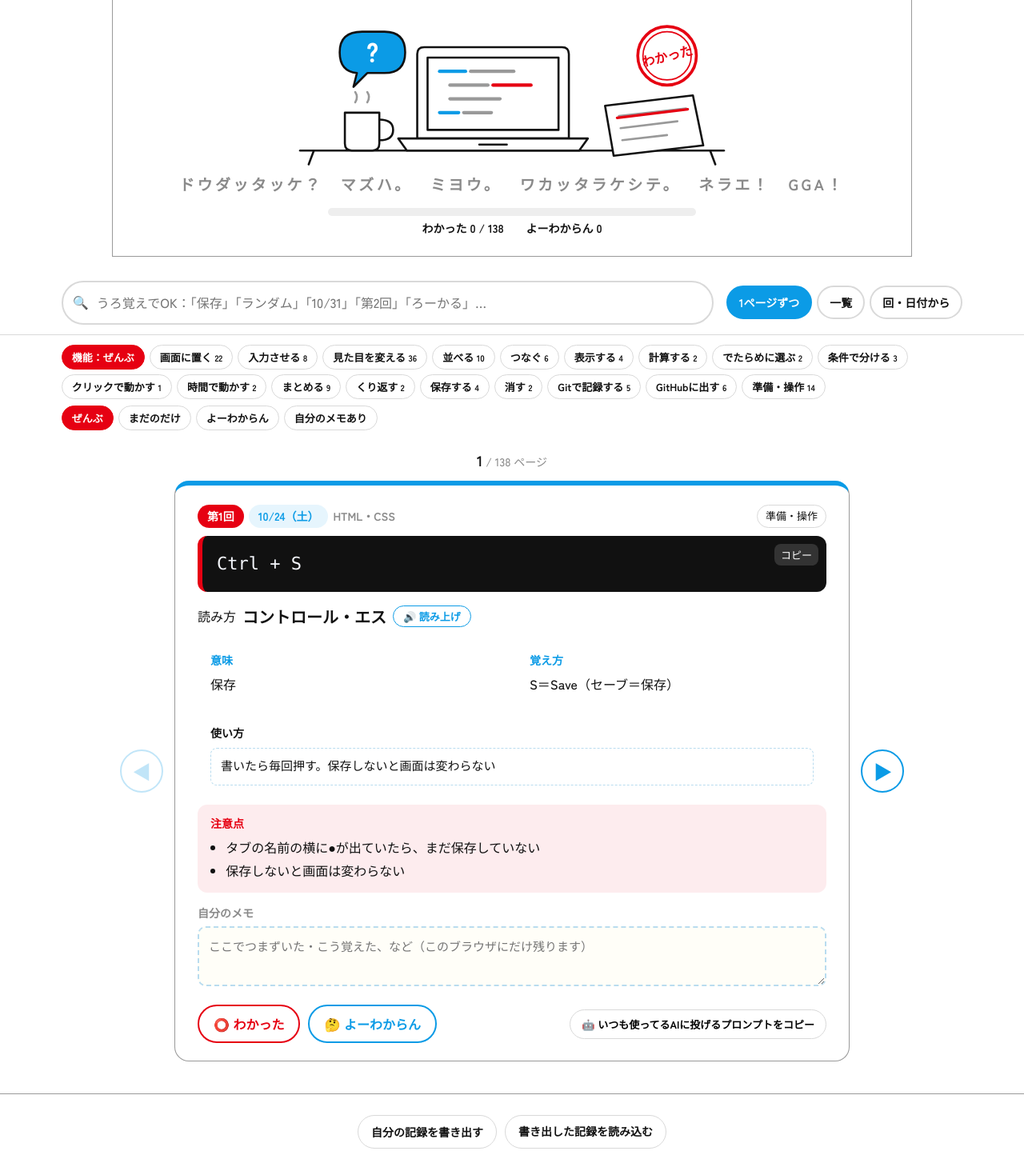
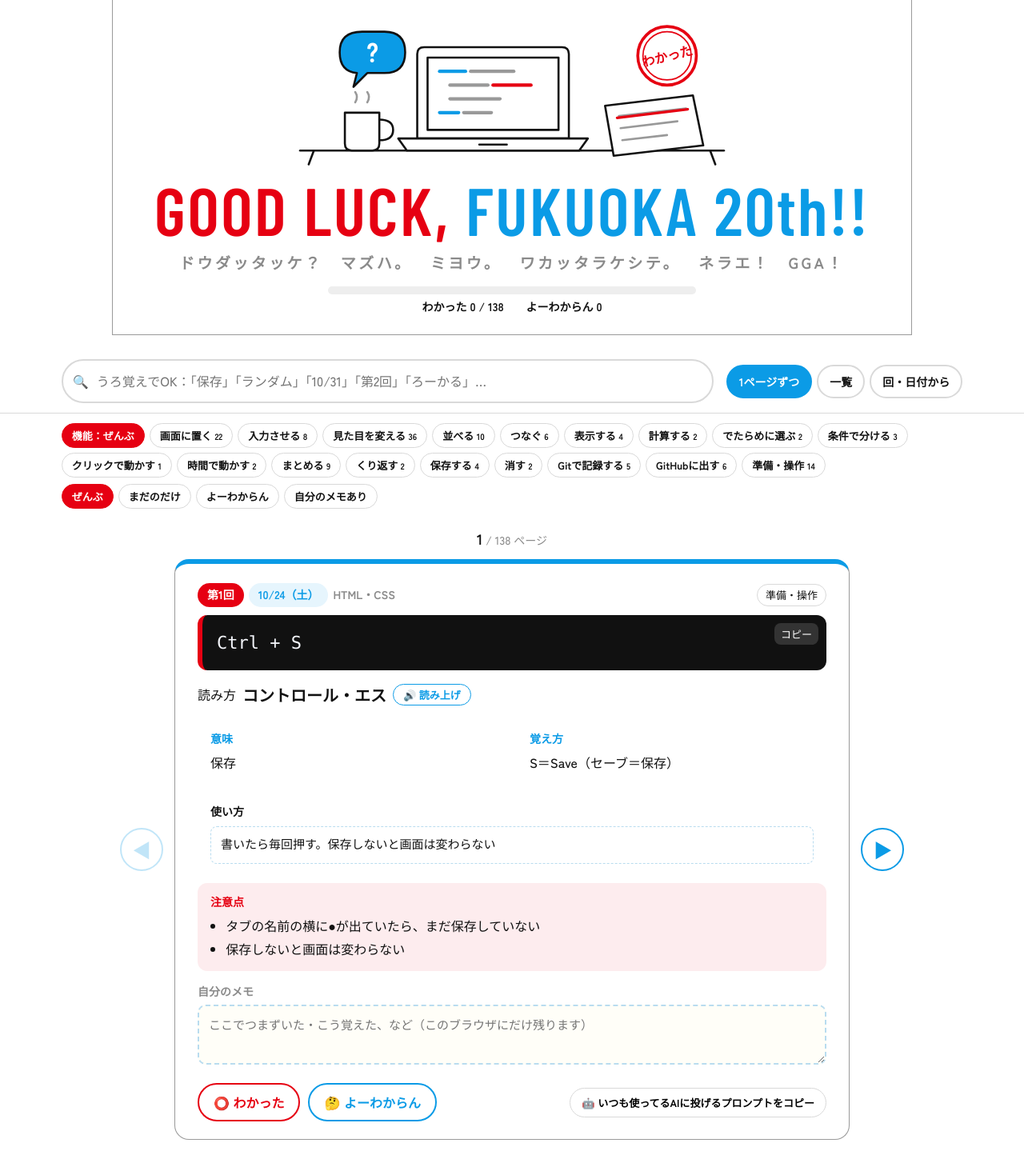
Before and after one commit to d5133883-a11y/review-notes, a plain HTML site: page index.html in a window 1280 px wide. Shown: the part 288-1727 px from the top of the page at 80% size. Drawn offline with nearby package versions, Linux system fonts and the light colour scheme; a web font is replaced by a local one.

Commit message:
応援の言葉を表紙に追加・合言葉とボタンの文言を変更

```diff
--- a/css/style.css
+++ b/css/style.css
@@ -57,6 +57,17 @@ code, pre, .mono { font-family: Consolas, "Source Code Pro", "Courier New", mono
 }
 .lead { margin: 2px 0 6px; color: var(--gray); font-size: 15px; }
 .top_illust { width: min(560px, 100%); margin: 4px auto 0; display: block; }
+.cheer {
+  margin: 10px 0 4px;
+  font-family: "Barlow Condensed", sans-serif;
+  font-weight: 800;
+  font-size: clamp(40px, 8vw, 84px);
+  line-height: 1.05;
+  letter-spacing: .03em;
+  color: var(--red);
+}
+.cheer span { display: inline-block; }
+.cheer span:last-child { color: var(--blue); }
 .copy_line {
   margin: 6px 0 14px;
   color: var(--gray);
@@ -235,6 +246,7 @@ main { padding: 10px 6vw 40px; }
 .stamp_btn.yowa { border-color: var(--blue); color: var(--blue); }
 .stamp_btn.yowa:hover, .stamp_btn.yowa.on { background: var(--blue); color: #fff; }
 .ai_btn { margin-left: auto; border: 1.5px solid var(--line); background: var(--paper); border-radius: 99px; padding: 8px 14px; font-size: 13px; font-weight: 700; }
+.ai_btn span { display: inline-block; }
 .ai_btn:hover { border-color: var(--ink); }
 
 /* ---------------- AIに聞く文 ---------------- */
--- a/index.html
+++ b/index.html
@@ -57,6 +57,8 @@
         <path d="M78 116 q4 -6 0 -12 M92 116 q4 -6 0 -12" stroke="#999" />
       </svg>
 
+      <p class="cheer"><span>GOOD LUCK,</span> <span>FUKUOKA 20th!!</span></p>
+
       <p class="copy_line"><span>ドウダッタッケ？</span>　<span>マズハ。</span>　<span>ミヨウ。</span>　<span>ワカッタラケシテ。</span>　<span>ネラエ！</span>　<span>GGA！</span></p>
 
       <div class="progress">
--- a/js/app.js
+++ b/js/app.js
@@ -200,7 +200,7 @@ function renderPage(dir, pon) {
     '<div class="actions">' +
     '<button class="stamp_btn wakatta' + (st === "wakatta" ? " on" : "") + '" data-stamp="wakatta">⭕ わかった</button>' +
     '<button class="stamp_btn yowa' + (st === "yowa" ? " on" : "") + '" data-stamp="yowa">🤔 よーわからん</button>' +
-    '<button class="ai_btn">🤖 いつも使ってるAIに投げるプロンプトをコピー</button>' +
+    '<button class="ai_btn">🤖 <span>いつも使ってるAIに</span><span>投げるプロンプトをコピー</span></button>' +
     "</div>" +
     '<div class="ai_box" id="ai_box">' +
     '<p class="ai_head">📋 コピーしたプロンプト（書き足してから「もう一度コピー」もできます）</p>' +
```
